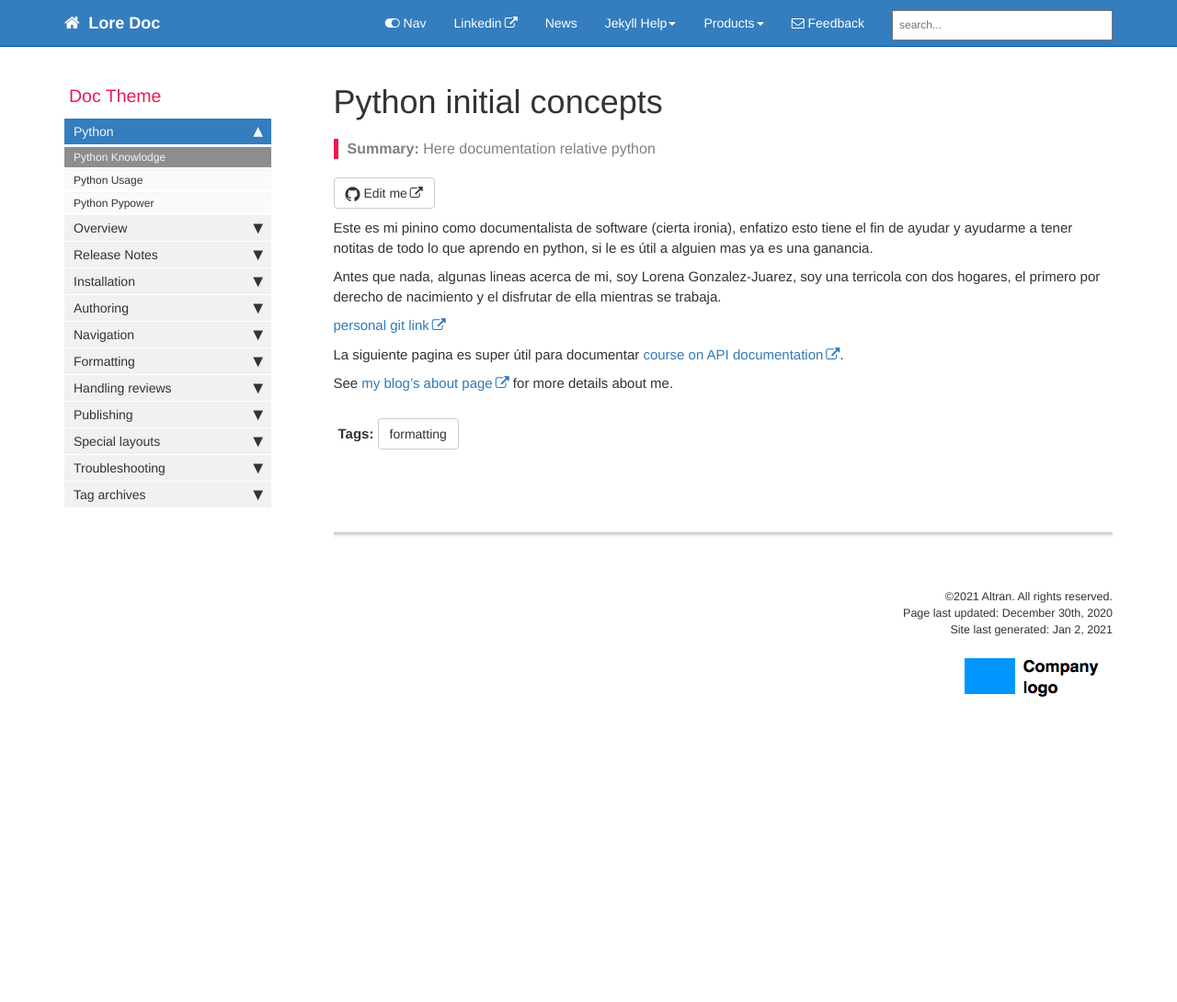
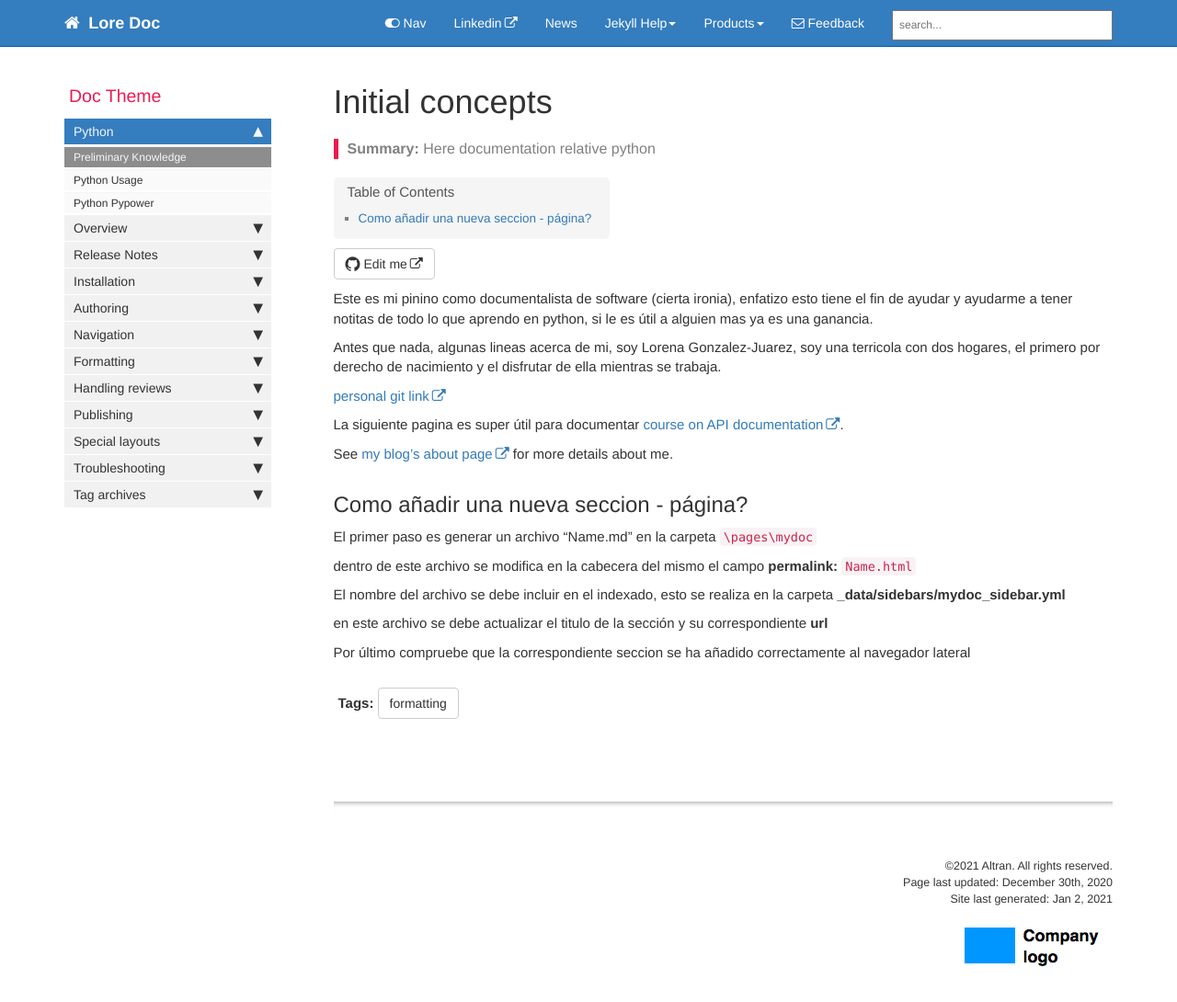
Before and after one commit to lg-gonzalez-juarez/documentation, a Jekyll site: the page built from pages/mydoc/mydoc_test_lg.md, in a window 1280 px wide and 1127 px high. Shown: the top 1090 px of the window at 92% size. Built offline with Jekyll 4.4.1, drawn with Linux system fonts in a browser that asks for light colours; comment, search, counter and statistics services are not loaded.

Commit message:
formating

```diff
--- a/_config.yml
+++ b/_config.yml
@@ -1,5 +1,5 @@
-repository: https://github.com/lg-gonzalez-juarez/Doc
-# repository: tomjoht/documentation-theme-jekyll
+#repository: https://github.com/lg-gonzalez-juarez/Doc
+repository: tomjoht/documentation-theme-jekyll
 
 output: web
 # this property is useful for conditional filtering of content that is separate from the PDF.
@@ -13,7 +13,7 @@ site_title: LorenaGonzalezJuarez
 company_name: Altran
 # this appears in the footer
 
-github_editme_path: lg-gonzalez-juarez/Doc
+github_editme_path: lg-gonzalez-juarez.github.io/Doc/
 #tomjoht/documentation-theme-jekyll/blob/gh-pages/
 # if you're using Github, provide the basepath to the branch you've created for reviews, following the sample here. if not, leave this value blank.
 
--- a/_data/sidebars/mydoc_sidebar.yml
+++ b/_data/sidebars/mydoc_sidebar.yml
@@ -23,7 +23,7 @@ entries:
     output: web, pdf
     folderitems:
 
-    - title: Python Knowlodge
+    - title: Preliminary Knowledge
       url: /mydoc_test_lg.html
       output: web, pdf
 
--- a/pages/mydoc/mydoc_test_lg.md
+++ b/pages/mydoc/mydoc_test_lg.md
@@ -1,5 +1,5 @@
 ---
-title: Python initial concepts
+title: Initial concepts
 keywords: documentation, python, technical writers, help, authoring tools, replacements
 last_updated: December 30th, 2020
 tags: [formatting]
@@ -21,5 +21,16 @@ La siguiente pagina es super útil para documentar [course on API documentation]
 
 See [my blog's about page](http://idratherbewriting.com/aboutme/) for more details about me.
 
+## Como añadir una nueva seccion - página?
+
+El primer paso es generar un archivo "Name.md" en la carpeta `\pages\mydoc`
+
+dentro de este archivo se modifica en la cabecera del mismo el campo **permalink:** `Name.html`
+
+El nombre del archivo se debe incluir en el indexado, esto se realiza en la carpeta **_data/sidebars/mydoc_sidebar.yml**
+
+en este archivo se debe actualizar el titulo de la sección y su correspondiente **url**
+
+Por último compruebe que la correspondiente seccion se ha añadido correctamente al navegador lateral
 
 {% include links.html %}
```
Also changed, not shown: pages/mydoc/mydoc_python_usage.md (+0 -11 lines), Gemfile.lock.
